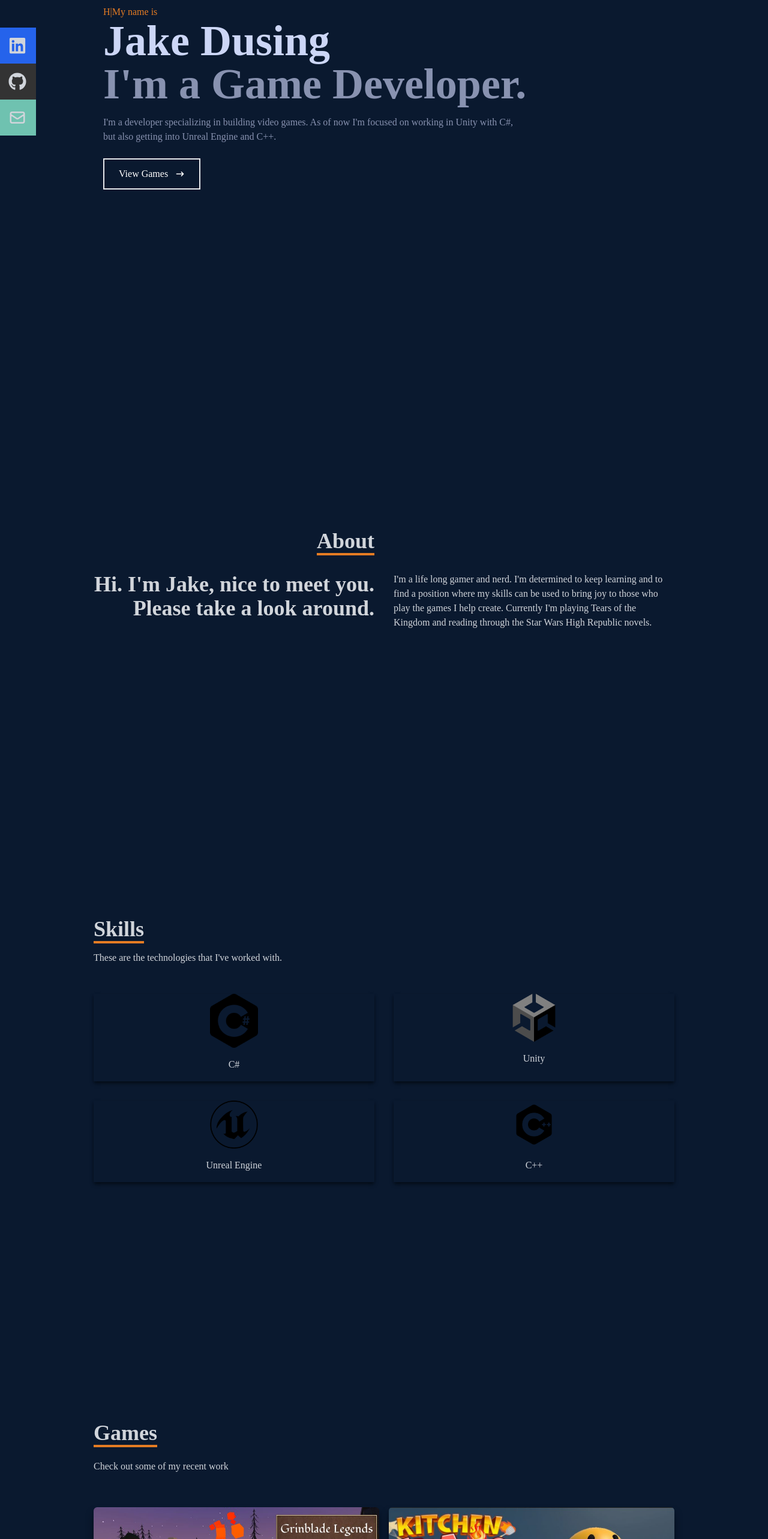
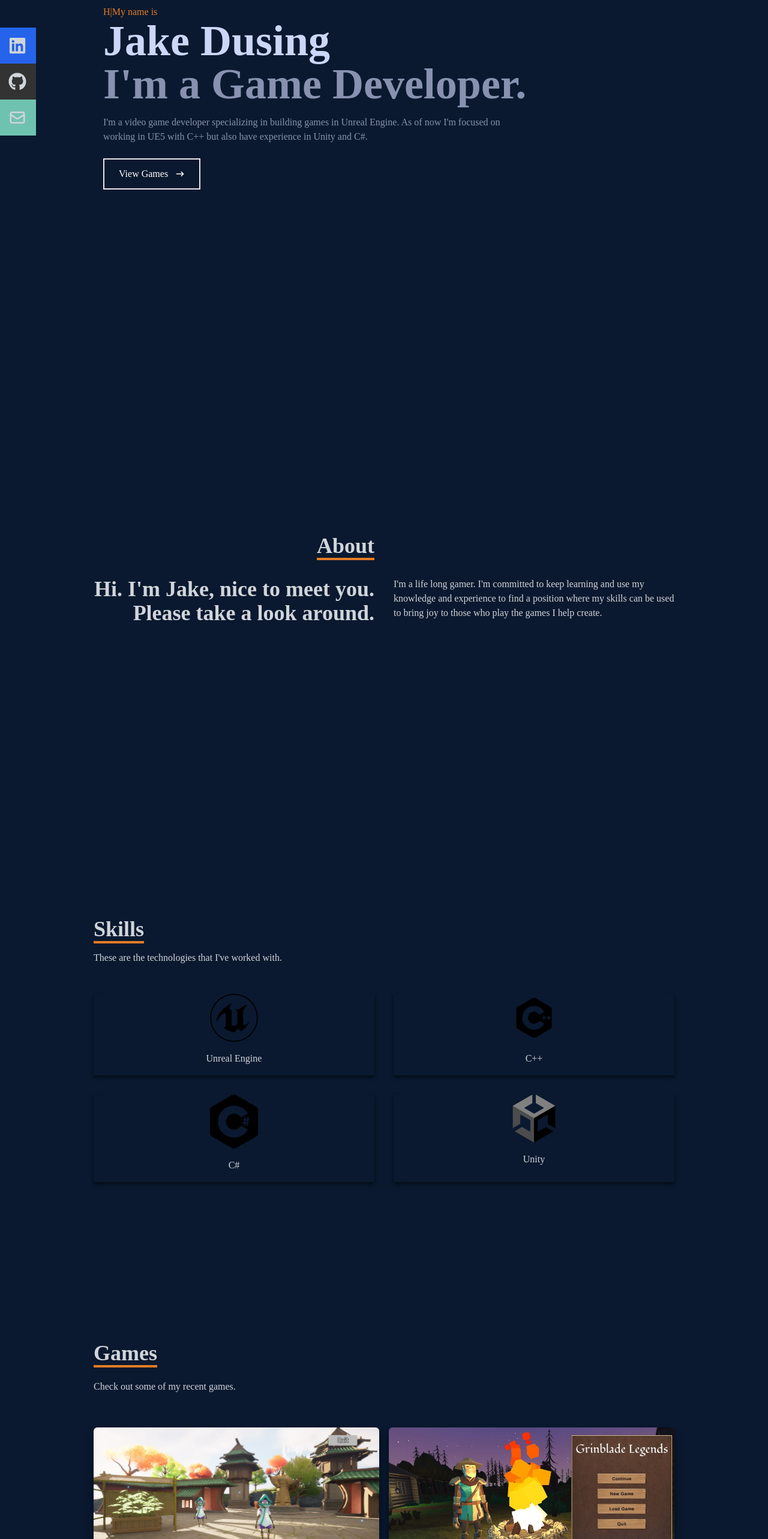
Before and after one commit to jakedusing/react-portfolio, a React (Create React App) app: page / in a window 1280 px wide. Shown: the part 234-2800 px from the top of the page at 60% size. Built offline with nearby package versions, Linux system fonts and the light colour scheme.

Commit message:
update portfolio with blaster

```diff
--- a/src/components/About.jsx
+++ b/src/components/About.jsx
@@ -18,11 +18,9 @@ const About = () => {
           </div>
           <div>
             <p>
-              I'm a life long gamer and nerd. I'm determined to keep learning
-              and to find a position where my skills can be used to bring joy to
-              those who play the games I help create. Currently I'm playing
-              Tears of the Kingdom and reading through the Star Wars High
-              Republic novels.
+              I'm a life long gamer. I'm committed to keep learning and use my
+              knowledge and experience to find a position where my skills can be
+              used to bring joy to those who play the games I help create.
             </p>
           </div>
         </div>
--- a/src/components/Home.jsx
+++ b/src/components/Home.jsx
@@ -25,9 +25,9 @@ const Home = () => {
           I'm a Game Developer.
         </h2>
         <p className="text-[#8892b0] py-4 max-w-[700px]">
-          I'm a developer specializing in building video games. As of now I'm
-          focused on working in Unity with C#, but also getting into Unreal
-          Engine and C++.
+          I'm a video game developer specializing in building games in Unreal
+          Engine. As of now I'm focused on working in UE5 with C++ but also have
+          experience in Unity and C#.
         </p>
         <div>
           <Link to="games" smooth={true} duration={500}>
--- a/src/components/Skills.jsx
+++ b/src/components/Skills.jsx
@@ -20,20 +20,20 @@ const Skills = () => {
 
         <div className="w-full grid grid-cols-2 gap-8 text-center py-8">
           <div className="shadow-md shadow-[#040c16] hover:scale-110 duration-500">
+            <img className="w-20 mx-auto" src={Unreal} alt="Javascript icon" />
+            <p className="my-4">Unreal Engine</p>
+          </div>
+          <div className="shadow-md shadow-[#040c16] hover:scale-110 duration-500">
+            <img className="w-20 mx-auto" src={Cpp} alt="React icon" />
+            <p className="my-4">C++</p>
+          </div>
+          <div className="shadow-md shadow-[#040c16] hover:scale-110 duration-500">
             <img className="w-20 mx-auto" src={CSharp} alt="HTML icon" />
             <p className="my-4">C#</p>
           </div>
           <div className="shadow-md shadow-[#040c16] hover:scale-110 duration-500">
             <img className="w-20 mx-auto" src={Unity} alt="CSS icon" />
             <p className="my-4">Unity</p>
-          </div>
-          <div className="shadow-md shadow-[#040c16] hover:scale-110 duration-500">
-            <img className="w-20 mx-auto" src={Unreal} alt="Javascript icon" />
-            <p className="my-4">Unreal Engine</p>
-          </div>
-          <div className="shadow-md shadow-[#040c16] hover:scale-110 duration-500">
-            <img className="w-20 mx-auto" src={Cpp} alt="React icon" />
-            <p className="my-4">C++</p>
           </div>
         </div>
       </div>
--- a/src/components/Work.jsx
+++ b/src/components/Work.jsx
@@ -1,6 +1,7 @@
 import React from "react";
 import KitchenChaos from "../assets/kitchenchaos.JPG";
 import GrinbladeLegends from "../assets/grinbladelegends.JPG";
+import Blaster from "../assets/BlasterMainMenu.JPG";
 
 const Work = () => {
   return (
@@ -10,11 +11,35 @@ const Work = () => {
           <p className="text-4xl font-bold inline border-b-4 border-[#E57C23]">
             Games
           </p>
-          <p className="py-6">Check out some of my recent work</p>
+          <p className="py-6">Check out some of my recent games.</p>
         </div>
 
         {/* Container */}
         <div className="grid sm:grid-cols-2 gap-4">
+          {/* Grid Item */}
+          <div
+            style={{ backgroundImage: `url(${Blaster})` }}
+            className="shadow-lg shadow-[#040c16] group container rounded-md flex justify-center items-center text-center mx-auto content-div"
+          >
+            {/* Hover Effects */}
+            <div className="opacity-0 group-hover:opacity-100">
+              <span className="text-2xl font-bold text-white tracking-wider">
+                Blaster
+              </span>
+              <div className="pt-8 text-center">
+                <a href="https://jakedusing.itch.io/blaster" target="_blank">
+                  <button className="text-center rounded-lg px-4 py-3 m-2 bg-white text-gray-700 font-bold text-lg">
+                    Demo / Itch.io
+                  </button>
+                </a>
+                <a href="https://github.com/jakedusing/blaster" target="_blank">
+                  <button className="text-center rounded-lg px-4 py-3 m-2 bg-white text-gray-700 font-bold text-lg">
+                    Code
+                  </button>
+                </a>
+              </div>
+            </div>
+          </div>
           {/* Grid Item */}
           <div
             style={{ backgroundImage: `url(${GrinbladeLegends})` }}
```
Also changed, not shown: src/assets/BlasterMainMenu.JPG (added).
